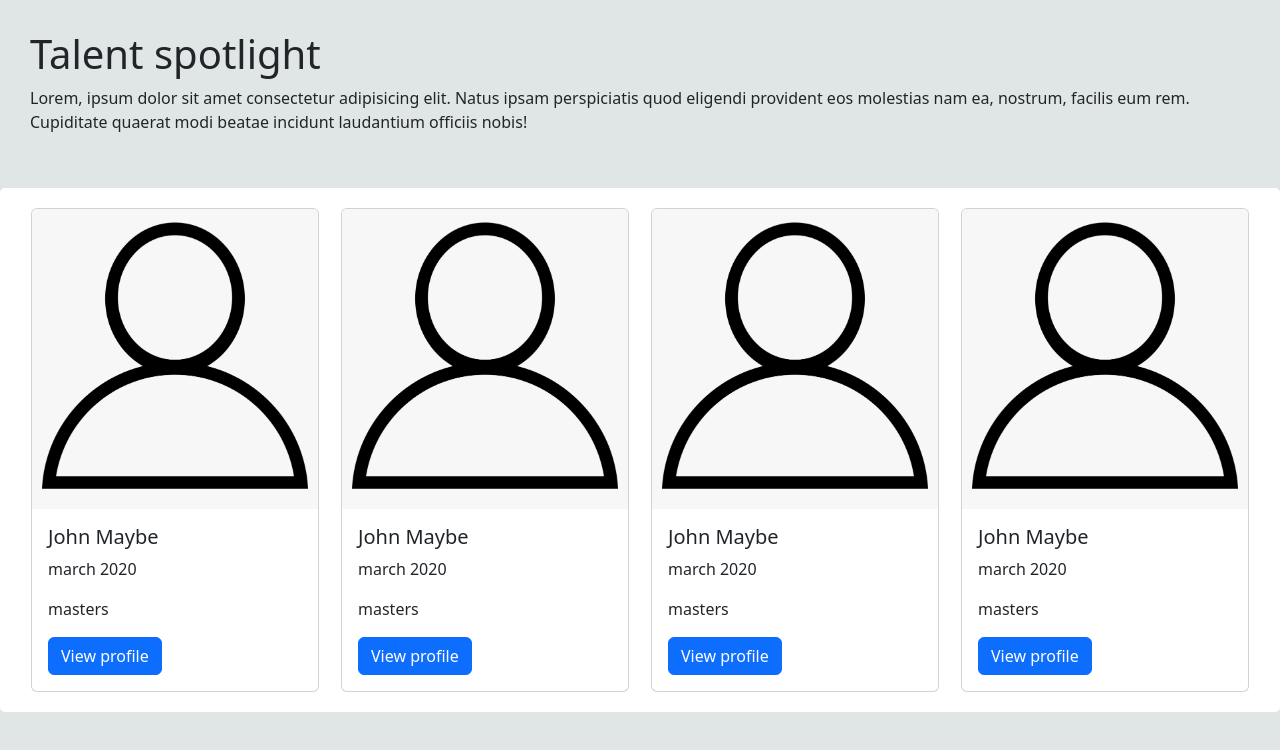
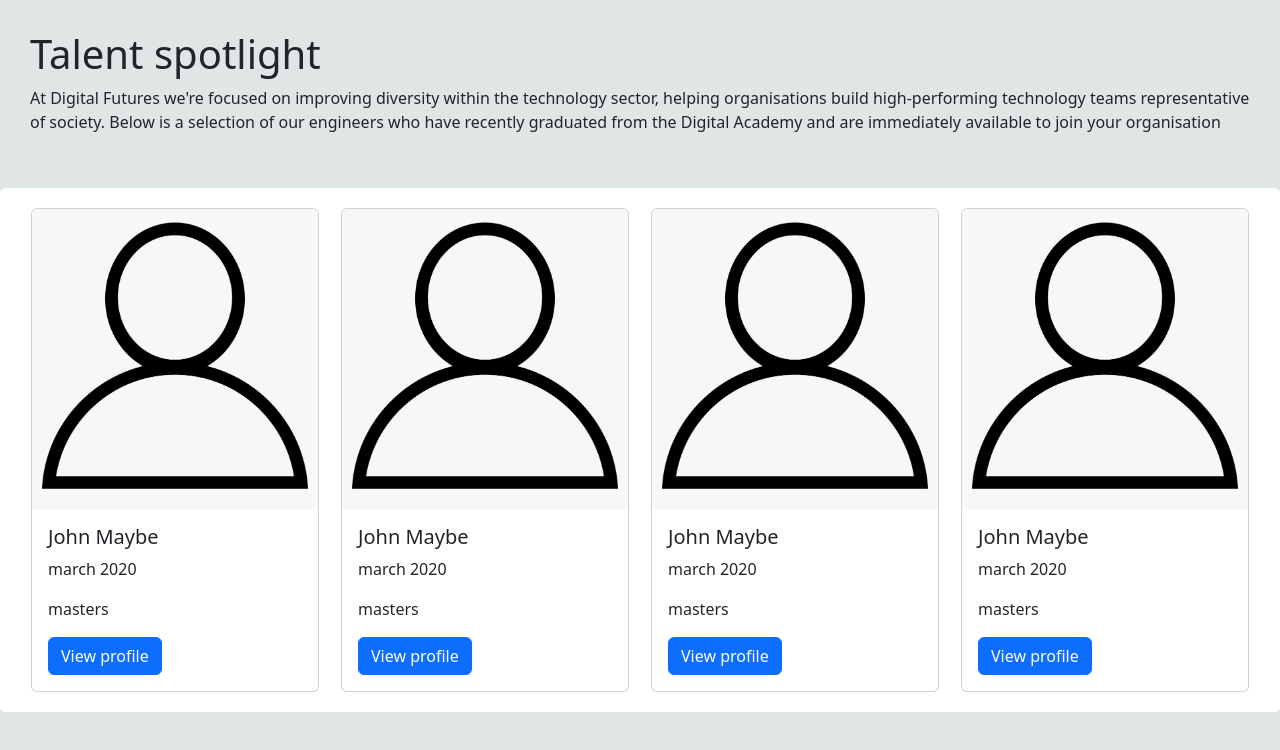
Before and after one commit to Team-Engineering-Project/IndustryPartner, a React (Create React App) app in the folder client/: page / in a window 1280 px wide. Shown: the top 750 px of the page. Built offline with nearby package versions, Linux system fonts and the light colour scheme.

Commit message:
Update Main.jsx

```diff
--- a/client/src/components/Main.jsx
+++ b/client/src/components/Main.jsx
@@ -1,13 +1,14 @@
 import CardsComponent from "./CardsComponent";
 import ProfileCardComponent from "./ProfileCardComponent";
-function Main() {
+function Main()
+{
     return (
 
         <div>
             <div className="header" style={{ margin: '30px' }}>
 
                 <h1>Talent spotlight</h1>
-                <p>Lorem, ipsum dolor sit amet consectetur adipisicing elit. Natus ipsam perspiciatis quod eligendi provident eos molestias nam ea, nostrum, facilis eum rem. Cupiditate quaerat modi beatae incidunt laudantium officiis nobis!</p>
+                <p>At Digital Futures we're focused on improving diversity within the technology sector, helping organisations build high-performing technology teams representative of society. Below is a selection of our engineers who have recently graduated from the Digital Academy and are immediately available to join your organisation </p>
 
             </div>
             <br>
```
